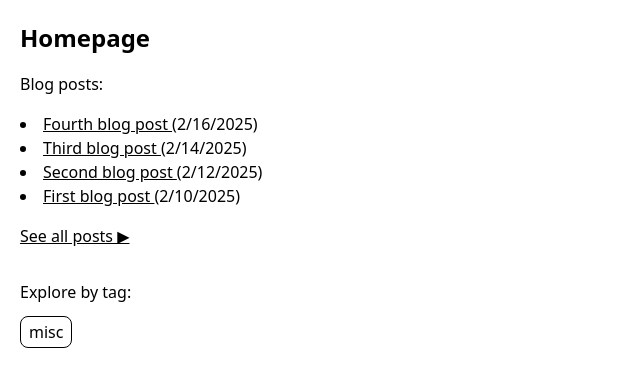
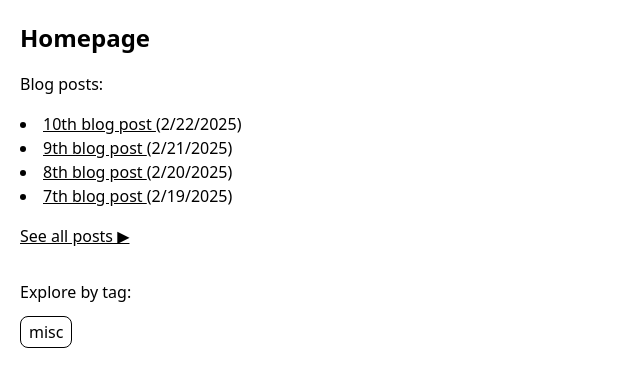
Before and after one commit to flaviocopes/bootcamp, an Astro site in the folder part-2/astro-blog/: page / in a window 1280 px wide. Shown: the whole page, without its empty margins (0-640 px from the left). Built offline with nearby package versions, Linux system fonts and the light colour scheme; Astro itself is replaced by a stand-in of ours.

Commit message:
fix slicing (the right way this time)

```diff
--- a/part-2/astro-blog/src/pages/index.astro
+++ b/part-2/astro-blog/src/pages/index.astro
@@ -14,7 +14,7 @@ posts = posts
   .sort(
     (a, b) => new Date(b.data.date).valueOf() - new Date(a.data.date).valueOf()
   )
-  .slice(-4)
+  .slice(0, 4)
 ---
 
 <Layout>
```
